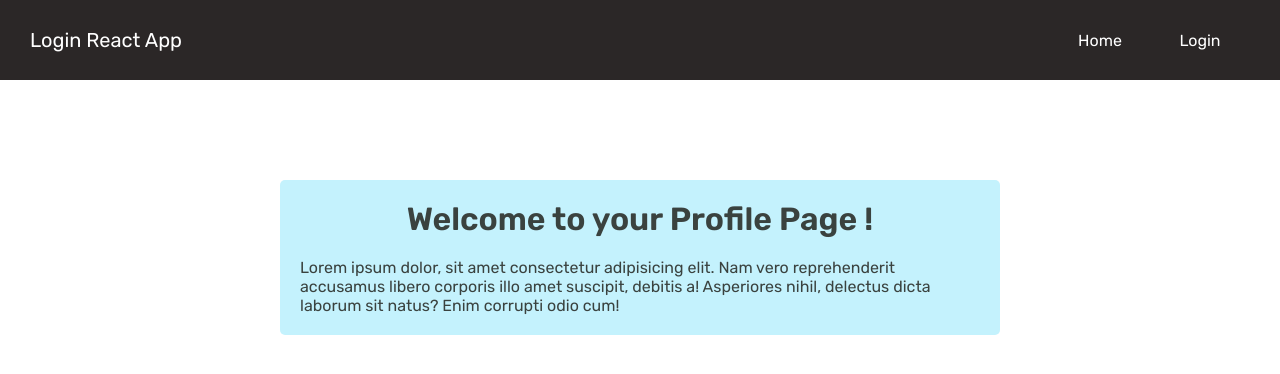
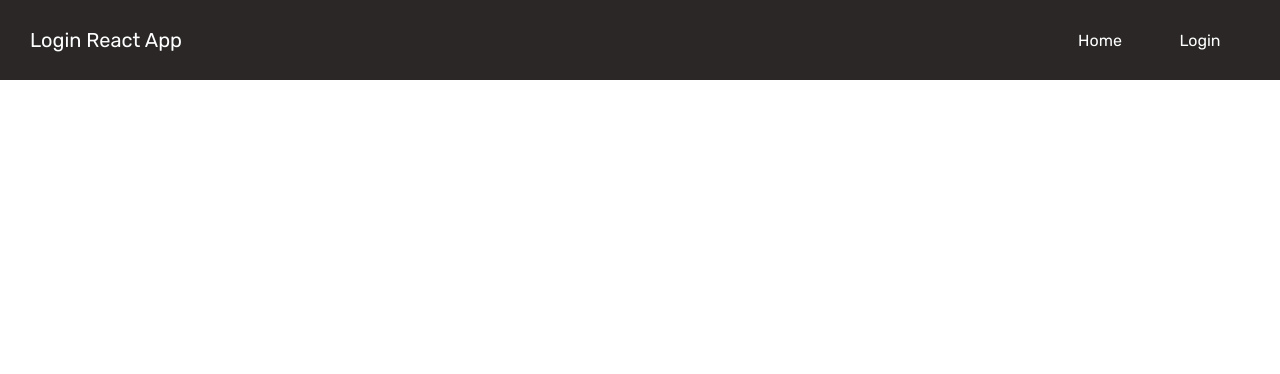
Before and after one commit to ach1209/react-login-app-demo, a React (Vite) app: page /profile in a window 1280 px wide. Shown: the top 374 px of the page. Built offline with nearby package versions, Linux system fonts and the light colour scheme.

Commit message:
Removed ProfileView, updated conditional statements, minor formatting changes

```diff
--- a/src/App.tsx
+++ b/src/App.tsx
@@ -5,7 +5,6 @@ import Navbar from './components/Navbar/Navbar'
 import HomeView from './views/HomeView'
 import LoginView from './views/LoginView'
 import RegisterView from './views/RegisterView'
-import ProfileView from './views/ProfileView'
 import './App.css'
 
 function App() {
@@ -21,7 +20,6 @@ function App() {
             <Route path="/" element={<HomeView />} />
             <Route path="/login" element={<LoginView />} />
             <Route path="/register" element={<RegisterView />} />
-            <Route path="/profile" element={<ProfileView />} />
           </Routes>
         </div>
       </div>
--- a/src/components/Greeting/GreetingHeader.tsx
+++ b/src/components/Greeting/GreetingHeader.tsx
@@ -8,7 +8,7 @@ type GreetingHeaderProps = {
 function GreetingHeader(props: GreetingHeaderProps) {
   return (
     <h1 className={styles['greeting-heading']}>
-      {props.message} {props.user}!
+      {props.message} {props.user}
     </h1>
   )
 }
--- a/src/components/Navbar/Navbar.tsx
+++ b/src/components/Navbar/Navbar.tsx
@@ -9,8 +9,7 @@ function Navbar() {
   const auth = getAuth()
 
   function logoutOfAccount() {
-    auth.signOut()
-    setIsLoggedIn?.(false)
+    auth.signOut().then(() => setIsLoggedIn?.(false))
   }
 
   return (
@@ -18,12 +17,13 @@ function Navbar() {
       <span className={styles['navbar-title']}>Login React App</span>
       <nav className={styles['navbar-menu']}>
         <Link to="/" className={styles['navbar-item']}>Home</Link>
-        { !isLoggedIn && <Link to="/login" className={styles['navbar-item']}>Login</Link> }
-        { isLoggedIn &&
-          <span
-            className={styles['navbar-item']} role="button"
-            onClick={logoutOfAccount}
-          >Logout</span>
+        { !isLoggedIn ?
+            <Link to="/login" className={styles['navbar-item']}>Login</Link>
+          :
+            <span
+              className={styles['navbar-item']} role="button"
+              onClick={logoutOfAccount}
+            >Logout</span>
         }
       </nav>
     </div>
--- a/src/views/HomeView.tsx
+++ b/src/views/HomeView.tsx
@@ -1,13 +1,26 @@
+import { useContext } from 'react'
 import { Link } from 'react-router-dom'
-import GreetingCard from "../components/Greeting/GreetingCard"
-import GreetingHeader from "../components/Greeting/GreetingHeader"
+import AccountStatusContext from '../context/AccountStatusContext'
+import GreetingCard from '../components/Greeting/GreetingCard'
+import GreetingHeader from '../components/Greeting/GreetingHeader'
 
 function HomeView() {
+  const { isLoggedIn, userName } = useContext(AccountStatusContext)
+
   return (
     <>
       <GreetingCard>
-        <GreetingHeader message="Welcome" />
-        <p>To access the content, please <Link to="/login">log in</Link> to your account. If you don't have an account created, you can register <Link to="/register">here</Link>.</p>
+        { isLoggedIn ?
+          <>
+            <GreetingHeader message="Hello" user={userName} />
+            <p>Lorem ipsum dolor, sit amet consectetur adipisicing elit. Nam vero reprehenderit accusamus libero corporis illo amet suscipit, debitis a! Asperiores nihil, delectus dicta laborum sit natus? Enim corrupti odio cum!</p>
+          </>
+          :
+          <>
+            <GreetingHeader message="Welcome" />
+            <p>To access the content, please <Link to="/login">log in</Link> to your account. If you don't have an account created, you can register <Link to="/register">here</Link>.</p>
+          </>
+        }
       </GreetingCard>
     </>
   )
--- a/src/views/LoginView.tsx
+++ b/src/views/LoginView.tsx
@@ -1,11 +1,11 @@
-import { useState, useContext } from "react"
-import { useNavigate } from "react-router-dom"
-import { getAuth, signInWithEmailAndPassword } from "firebase/auth"
-import useHandleErrorCodes from "../hooks/useHandleErrorCodes"
-import AccountStatusContext from "../context/AccountStatusContext"
-import AccountForm from "../components/Form/AccountForm"
-import Button from "../components/Button/Button"
-import StatusMessage from "../components/StatusMessage/StatusMessage"
+import { useState, useContext } from 'react'
+import { useNavigate } from 'react-router-dom'
+import { getAuth, signInWithEmailAndPassword } from 'firebase/auth'
+import useHandleErrorCodes from '../hooks/useHandleErrorCodes'
+import AccountStatusContext from '../context/AccountStatusContext'
+import AccountForm from '../components/Form/AccountForm'
+import Button from '../components/Button/Button'
+import StatusMessage from '../components/StatusMessage/StatusMessage'
 
 function LoginView() {
   const [values, setValues] = useState({
@@ -31,7 +31,7 @@ function LoginView() {
            * The username field is required.
            */
           setUserName?.(user?.displayName!)
-          user && navigate('/profile', { replace: true })
+          user && navigate('/', { replace: true })
         })
       })
       .catch(err => {
--- a/src/views/ProfileView.tsx
+++ /dev/null
@@ -1,19 +0,0 @@
-import { useContext } from 'react'
-import AccountStatusContext from '../context/AccountStatusContext'
-import GreetingCard from "../components/Greeting/GreetingCard"
-import GreetingHeader from "../components/Greeting/GreetingHeader"
-
-function ProfileView() {
-  const { userName } = useContext(AccountStatusContext)
-
-  return (
-    <>
-      <GreetingCard>
-        <GreetingHeader message="Welcome to your Profile Page" user={userName} />
-        <p>Lorem ipsum dolor, sit amet consectetur adipisicing elit. Nam vero reprehenderit accusamus libero corporis illo amet suscipit, debitis a! Asperiores nihil, delectus dicta laborum sit natus? Enim corrupti odio cum!</p>
-      </GreetingCard>
-    </>
-  )
-}
-
-export default ProfileView
--- a/src/views/RegisterView.tsx
+++ b/src/views/RegisterView.tsx
@@ -2,8 +2,8 @@ import { useState } from 'react'
 import { getAuth, updateProfile, createUserWithEmailAndPassword } from 'firebase/auth'
 import useHandleErrorCodes from '../hooks/useHandleErrorCodes'
 import StatusMessage from '../components/StatusMessage/StatusMessage'
-import AccountForm from "../components/Form/AccountForm"
-import Button from "../components/Button/Button"
+import AccountForm from '../components/Form/AccountForm'
+import Button from '../components/Button/Button'
 
 function RegisterView() {
   const [values, setValues] = useState({
```
